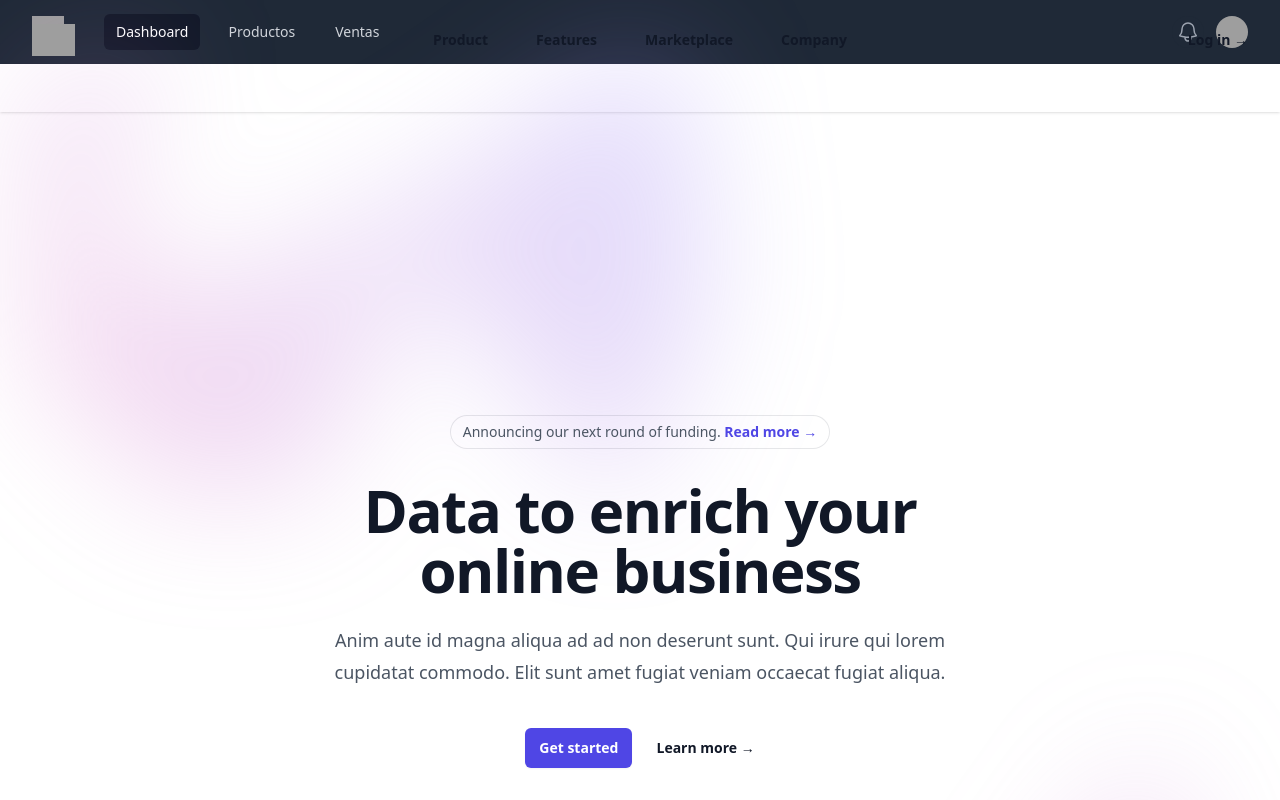
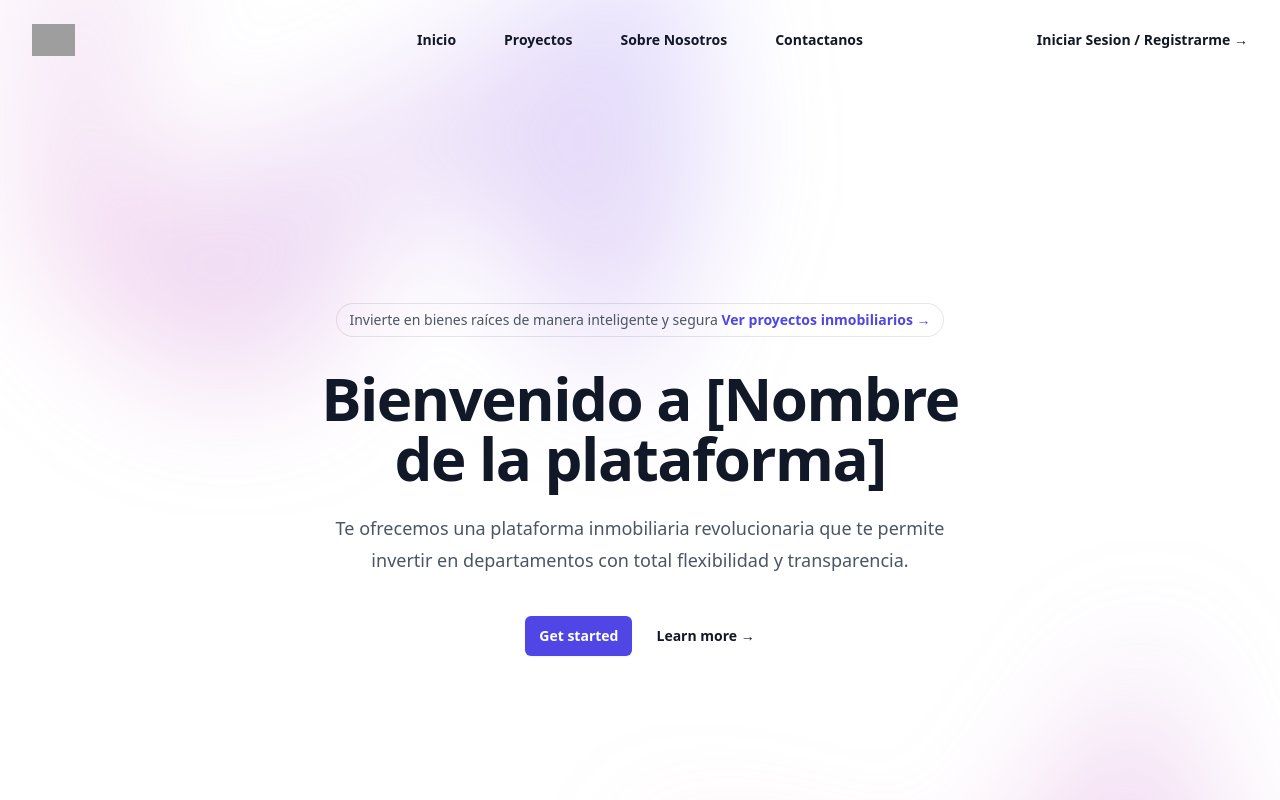
Before and after one commit to abidantriguero/react-shop-admin, a Next.js app: page / in a window 1280 px wide. Shown: the top 800 px of the page. Built offline with nearby package versions, Linux system fonts and the light colour scheme; grey boxes are pictures that could not be loaded.

Commit message:
Adecuacion de contenido y ocultar header del dashboard

```diff
--- a/src/components/LoginPage.js
+++ b/src/components/LoginPage.js
@@ -67,7 +67,7 @@ export default function LoginPage() {
 
                 <div className="text-sm">
                   <a href="#" className="font-medium text-indigo-600 hover:text-indigo-500">
-                    Forgot your password?
+                  ¿Olvidaste tu contraseña?
                   </a>
                 </div>
               </div>
@@ -80,7 +80,7 @@ export default function LoginPage() {
                   <span className="absolute left-0 inset-y-0 flex items-center pl-3">
                     <LockClosedIcon className="h-5 w-5 text-indigo-500 group-hover:text-indigo-400" aria-hidden="true" />
                   </span>
-                  Sign in
+                  Iniciar sesion
                 </button>
               </div>
             </form>
--- a/src/layout/MainLayout.js
+++ b/src/layout/MainLayout.js
@@ -5,8 +5,8 @@ export default function MainLayout({ children }) {
   return (
     <>
       <div className="min-h-full">
-        <Header />
-        <Nav />
+        {/* <Header /> */}
+        {/* <Nav /> */}
         <main>
           <div className="max-w-7xl mx-auto py-6 sm:px-6 lg:px-8">{children}</div>
         </main>
--- a/src/pages/index.js
+++ b/src/pages/index.js
@@ -3,10 +3,10 @@ import { Dialog } from '@headlessui/react';
 import { Bars3Icon, XMarkIcon } from '@heroicons/react/24/outline';
 
 const navigation = [
-  { name: 'Product', href: '#' },
-  { name: 'Features', href: '#' },
-  { name: 'Marketplace', href: '#' },
-  { name: 'Company', href: '#' },
+  { name: 'Inicio', href: '#' },
+  { name: 'Proyectos', href: '#' },
+  { name: 'Sobre Nosotros', href: '#' },
+  { name: 'Contactanos', href: '#' },
 ];
 
 export default function Home() {
@@ -35,8 +35,8 @@ export default function Home() {
             ))}
           </div>
           <div className="hidden lg:flex lg:flex-1 lg:justify-end">
-            <a href="#" className="text-sm font-semibold leading-6 text-gray-900">
-              Log in <span aria-hidden="true">&rarr;</span>
+            <a href="./login" className="text-sm font-semibold leading-6 text-gray-900">
+              Iniciar Sesion / Registrarme <span aria-hidden="true">&rarr;</span>
             </a>
           </div>
         </nav>
@@ -63,8 +63,8 @@ export default function Home() {
                   ))}
                 </div>
                 <div className="py-6">
-                  <a href="#" className="-mx-3 block rounded-lg px-3 py-2.5 text-base font-semibold leading-7 text-gray-900 hover:bg-gray-50">
-                    Log in
+                  <a href="./login" className="-mx-3 block rounded-lg px-3 py-2.5 text-base font-semibold leading-7 text-gray-900 hover:bg-gray-50">
+                  Iniciar Sesion / Registrarme
                   </a>
                 </div>
               </div>
@@ -86,17 +86,17 @@ export default function Home() {
         <div className="mx-auto max-w-2xl py-32 sm:py-48 lg:py-56">
           <div className="hidden sm:mb-8 sm:flex sm:justify-center">
             <div className="relative rounded-full px-3 py-1 text-sm leading-6 text-gray-600 ring-1 ring-gray-900/10 hover:ring-gray-900/20">
-              Announcing our next round of funding.{' '}
+            Invierte en bienes raíces de manera inteligente y segura{' '}
               <a href="#" className="font-semibold text-indigo-600">
                 <span className="absolute inset-0" aria-hidden="true" />
-                Read more <span aria-hidden="true">&rarr;</span>
+                Ver proyectos inmobiliarios <span aria-hidden="true">&rarr;</span>
               </a>
             </div>
           </div>
           <div className="text-center">
-            <h1 className="text-4xl font-bold tracking-tight text-gray-900 sm:text-6xl">Data to enrich your online business</h1>
+            <h1 className="text-4xl font-bold tracking-tight text-gray-900 sm:text-6xl">Bienvenido a [Nombre de la plataforma]</h1>
             <p className="mt-6 text-lg leading-8 text-gray-600">
-              Anim aute id magna aliqua ad ad non deserunt sunt. Qui irure qui lorem cupidatat commodo. Elit sunt amet fugiat veniam occaecat fugiat aliqua.
+            Te ofrecemos una plataforma inmobiliaria revolucionaria que te permite invertir en departamentos con total flexibilidad y transparencia.
             </p>
             <div className="mt-10 flex items-center justify-center gap-x-6">
               <a
```
